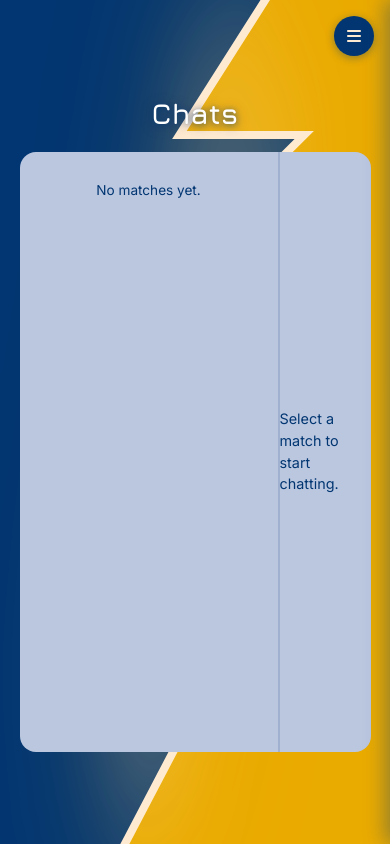
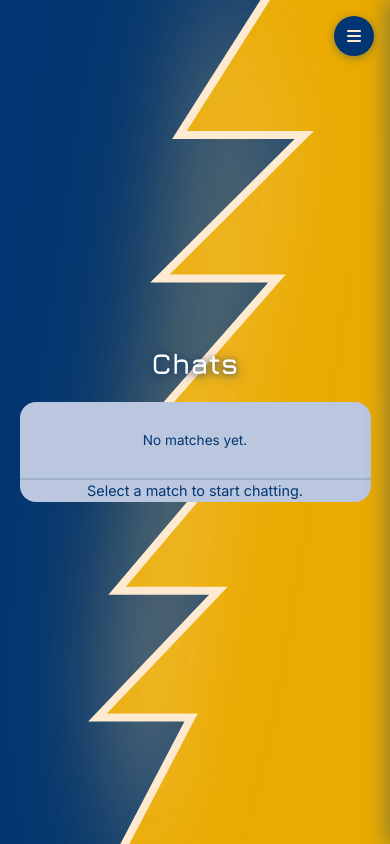
Before and after one commit to Monster0506/Kent-Date-Enough-HIC, a Python web app: template templates/chats.html in a window 390 px wide. Run offline with Jinja, Linux system fonts and the light colour scheme; the template is opened without the code that fills it, so the values that code supplies are empty; some libraries are stand-ins or nearby versions.

Commit message:
Responsive layout for settings, chats, profile, and discover

```diff
--- a/templates/chats.html
+++ b/templates/chats.html
@@ -1,7 +1,7 @@
 {% extends "base.html" %}
 
 {% block title %}Chats — Kent Date Enough{% endblock %}
-{% block body_class %}overflow-hidden{% endblock %}
+{% block body_class %}sm:overflow-hidden{% endblock %}
 
 {% block head %}
 <style>
@@ -50,11 +50,10 @@
             <h1 class="font-jura font-bold text-white m-0 text-[clamp(1.8rem,4vw,2.8rem)] [text-shadow:0_1px_6px_rgba(2,54,114,0.7),0_2px_14px_rgba(2,54,114,0.4)]">Chats</h1>
 
             <!-- Chat panel -->
-            <div class="relative z-10 grid w-[min(90vw,820px)] h-[min(80vh,600px)] bg-brand-slate rounded-2xl overflow-hidden"
-                style="grid-template-columns: 260px 1fr;">
+            <div class="relative z-10 grid w-[min(90vw,820px)] sm:h-[min(80vh,600px)] bg-brand-slate rounded-2xl overflow-hidden grid-cols-1 sm:grid-cols-[260px_1fr]">
 
                 <!-- Sidebar: match list -->
-                <div class="border-r-2 border-r-[rgba(2,54,114,0.15)] overflow-y-auto flex flex-col gap-2 p-3">
+                <div class="border-b-2 sm:border-b-0 sm:border-r-2 border-[rgba(2,54,114,0.15)] overflow-y-auto flex flex-col gap-2 p-3 sm:max-h-none max-h-[160px]">
                     {% for m in matches %}
                     <a href="/chats?match={{ m.id }}"
                         class="flex items-center gap-3 py-[0.65rem] px-3 rounded-[10px] no-underline transition-opacity duration-150 hover:opacity-85 {% if active and active.id == m.id %}bg-brand-blue text-brand-cream{% else %}bg-white text-brand-blue{% endif %}">
@@ -91,7 +90,7 @@
                         </form>
                     </div>
 
-                    <div class="flex-1 overflow-y-auto py-4 px-5 flex flex-col gap-2" id="messages">
+                    <div class="flex-1 overflow-y-auto py-4 px-5 flex flex-col gap-2 min-h-[40vh] sm:min-h-0" id="messages">
 
                         <!-- Icebreaker card -->
                         {% if icebreaker %}
--- a/templates/discover.html
+++ b/templates/discover.html
@@ -1,7 +1,7 @@
 {% extends "base.html" %}
 
 {% block title %}Discover — Kent Date Enough{% endblock %}
-{% block body_class %}overflow-hidden{% endblock %}
+{% block body_class %}sm:overflow-hidden{% endblock %}
 
 {% block layout %}
 <div class="w-screen h-screen overflow-hidden relative">
--- a/templates/profile.html
+++ b/templates/profile.html
@@ -1,7 +1,7 @@
 {% extends "base.html" %}
 
 {% block title %}My Profile — Kent Date Enough{% endblock %}
-{% block body_class %}overflow-hidden{% endblock %}
+{% block body_class %}sm:overflow-hidden{% endblock %}
 
 {% block layout %}
 <div class="w-screen h-screen overflow-hidden relative">
@@ -19,8 +19,7 @@
             </div>
             {% endif %}
 
-            <form class="profile-panel grid gap-10 bg-brand-slate rounded-2xl p-10 w-[min(90vw,1040px)]"
-                style="grid-template-columns: 1fr 1.3fr;"
+            <form class="profile-panel grid gap-6 sm:gap-10 bg-brand-slate rounded-2xl p-5 sm:p-10 w-[min(90vw,1040px)] grid-cols-1 sm:grid-cols-[1fr_1.3fr]"
                 method="post" action="/profile" enctype="multipart/form-data">
 
                 <h1 class="col-span-full font-jura text-[clamp(1.8rem,4vw,2.8rem)] font-bold text-brand-blue m-0">My Profile</h1>
--- a/templates/settings.html
+++ b/templates/settings.html
@@ -7,7 +7,7 @@
 
 {% with active_nav = 'settings' %}{% include '_nav.html' %}{% endwith %}
 
-<div class="flex flex-row items-stretch w-screen h-screen">
+<div class="flex flex-col sm:flex-row items-stretch w-screen min-h-screen overflow-y-auto">
 
     <!-- Left card: Match preferences -->
     <div class="flex flex-col bg-brand-gray text-black z-10 flex-grow m-[5%] rounded-2xl">
```
